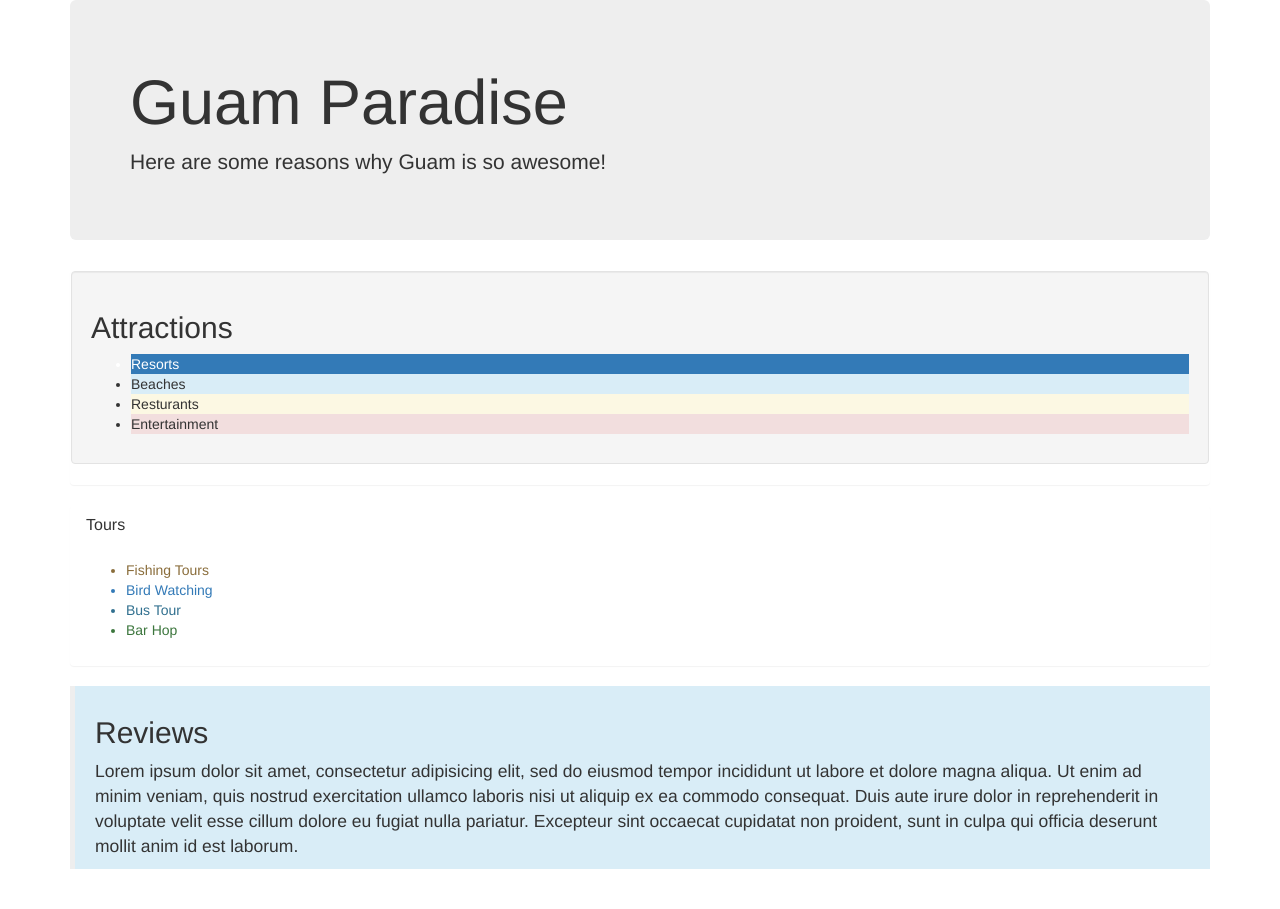
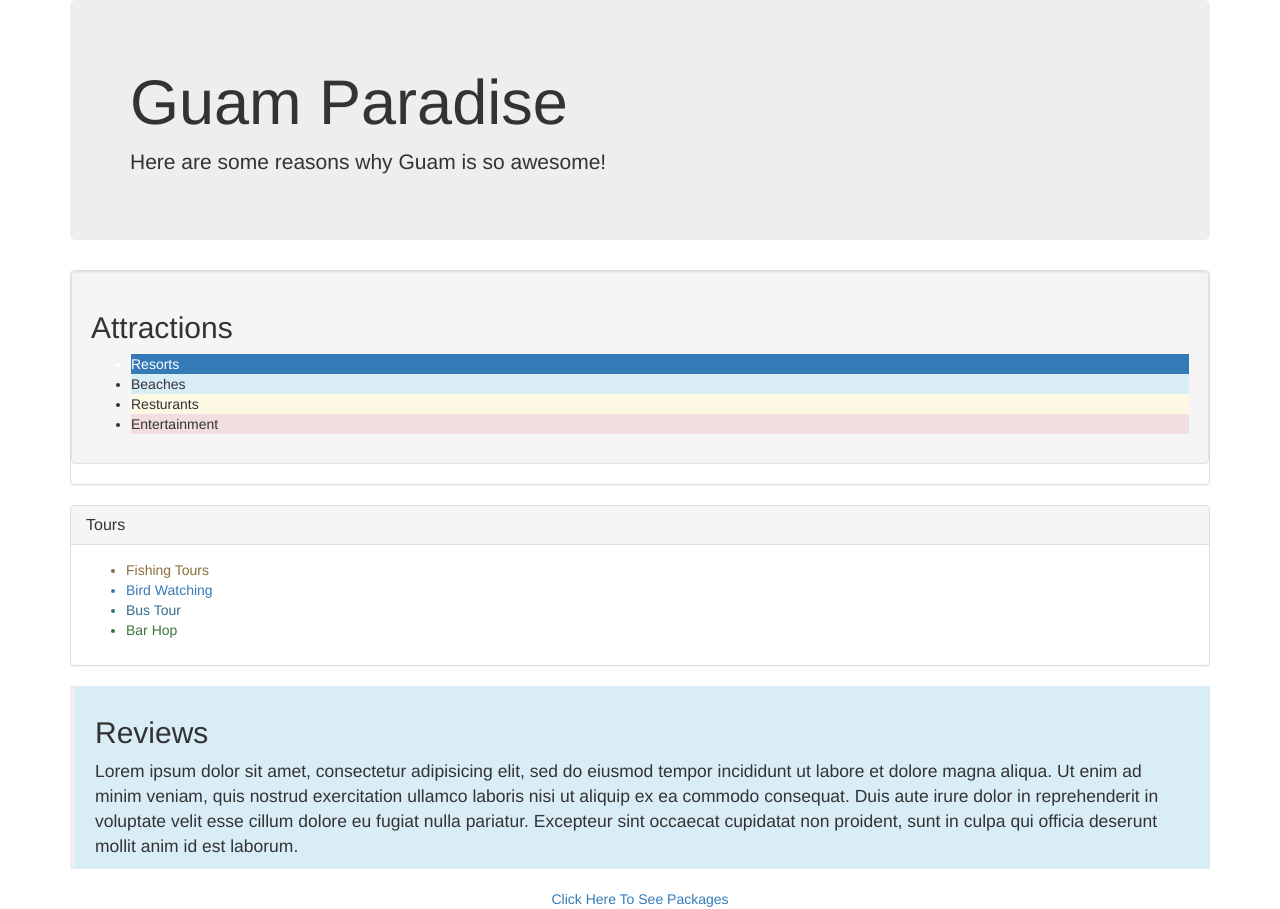
Before and after one commit to Colton141/vacation, a plain HTML site: page index.html in a window 1280 px wide. Drawn offline with Linux system fonts and the light colour scheme.

Commit message:
add link to home and from home and fix styling with css style sheet

```diff
--- /dev/null
+++ b/css/style.css
@@ -0,0 +1,3 @@
+body{
+  margin-top: 25px;
+}
--- a/index.html
+++ b/index.html
@@ -10,7 +10,7 @@
         <h1>Guam Paradise</h1>
         <p>Here are some reasons why Guam is so awesome!</p>
       </div>
-      <div class="panel panel-defualt">
+      <div class="panel panel-default">
         <div class="well">
         <h2>Attractions</h2>
           <ul>
@@ -21,7 +21,7 @@
           </ul>
         </div>
       </div>
-      <div class="panel panel-defualt">
+      <div class="panel panel-default">
         <div class="panel-heading">
           <h2 class="panel-title">Tours</h2>
         </div>
@@ -38,6 +38,7 @@
         <h2>Reviews</h2>
         <p>Lorem ipsum dolor sit amet, consectetur adipisicing elit, sed do eiusmod tempor incididunt ut labore et dolore magna aliqua. Ut enim ad minim veniam, quis nostrud exercitation ullamco laboris nisi ut aliquip ex ea commodo consequat. Duis aute irure dolor in reprehenderit in voluptate velit esse cillum dolore eu fugiat nulla pariatur. Excepteur sint occaecat cupidatat non proident, sunt in culpa qui officia deserunt mollit anim id est laborum.</p>
       </blockquote>
+      <a href="packages.html"><center>Click Here To See Packages</center></a>
     </body>
   </div>
 </html>
```
Also changed, not shown: packages.html (+2 -0 lines).
